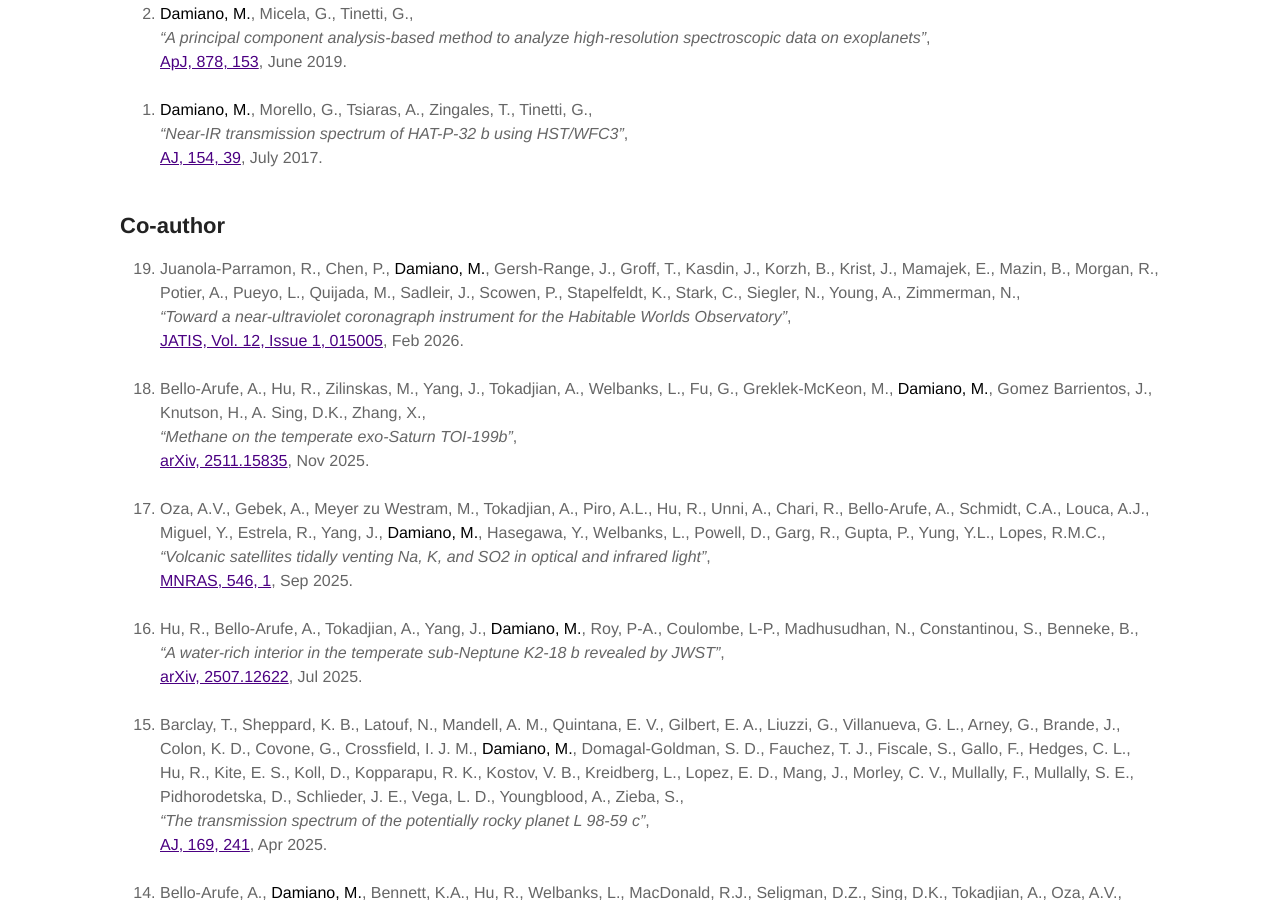
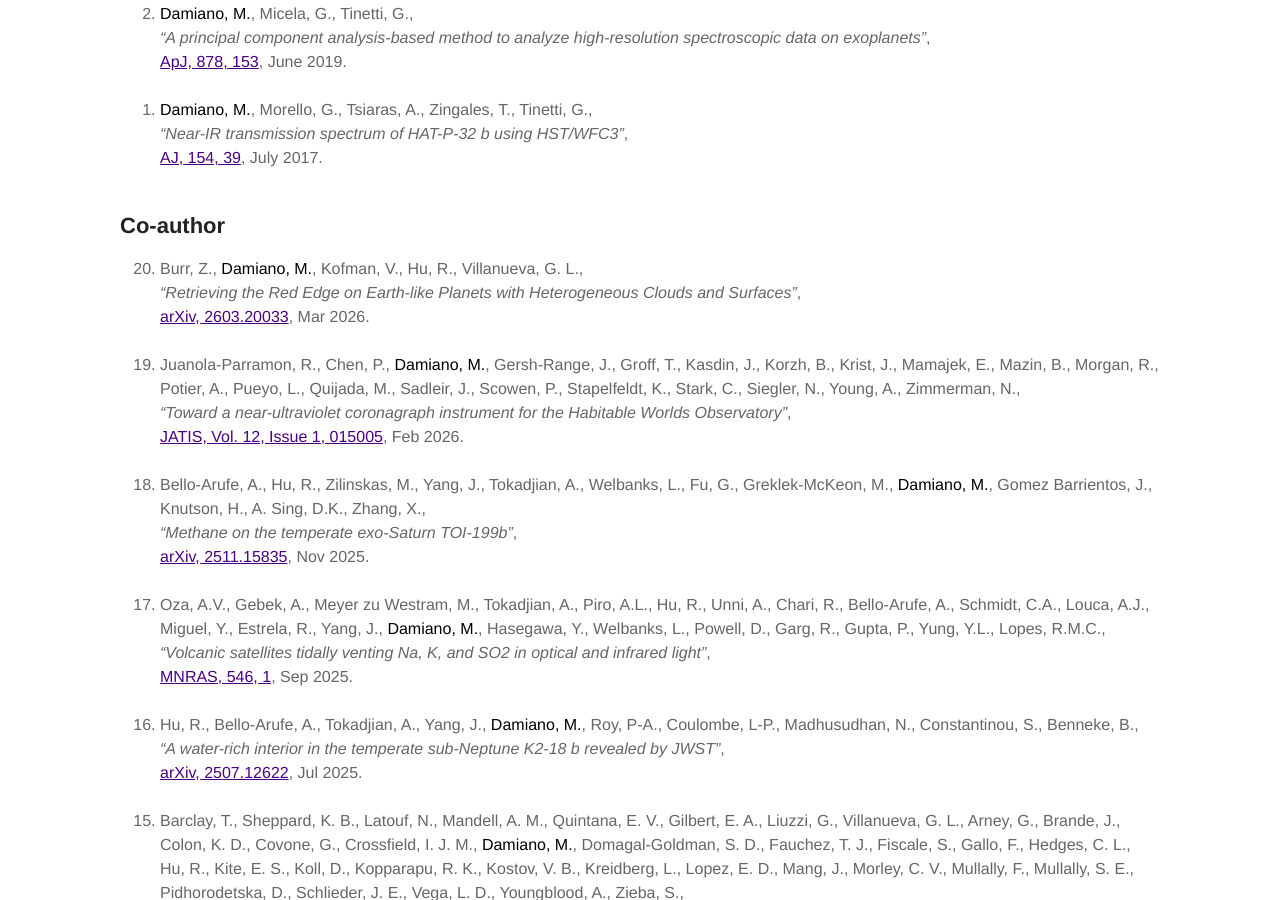
Before and after one commit to MDamiano/MDamiano.github.io, a Jekyll site: the page built from publications.md, in a window 1280 px wide and 900 px high, scrolled down 1760 px. Built offline with Jekyll 4.4.1, drawn with Linux system fonts in a browser that asks for light colours.

Commit message:
Add 2026 Burr red-edge preprint

```diff
--- a/_data/publications.yml
+++ b/_data/publications.yml
@@ -168,6 +168,18 @@ sections:
   - id: co-author
     title: Co-author
     entries:
+      - cite_key: Burr2026RedEdge
+        entry_type: misc
+        authors_html: "Burr, Z., <strong>Damiano, M.</strong>, Kofman, V., Hu, R., Villanueva, G. L."
+        authors_bibtex: "Burr, Z. and Damiano, M. and Kofman, V. and Hu, R. and Villanueva, G. L."
+        title: "Retrieving the Red Edge on Earth-like Planets with Heterogeneous Clouds and Surfaces"
+        link_url: "https://ui.adsabs.harvard.edu/abs/2026arXiv260320033B"
+        link_label: "arXiv, 2603.20033"
+        display_date: "Mar 2026"
+        year: "2026"
+        month: "mar"
+        archiveprefix: "arXiv"
+        eprint: "2603.20033"
       - cite_key: JuanolaParramon2026NUVCoronagraph
         entry_type: article
         authors_html: "Juanola-Parramon, R., Chen, P., <strong>Damiano, M.</strong>, Gersh-Range, J., Groff, T., Kasdin, J., Korzh, B., Krist, J., Mamajek, E., Mazin, B., Morgan, R., Potier, A., Pueyo, L., Quijada, M., Sadleir, J., Scowen, P., Stapelfeldt, K., Stark, C., Siegler, N., Young, A., Zimmerman, N."
```
